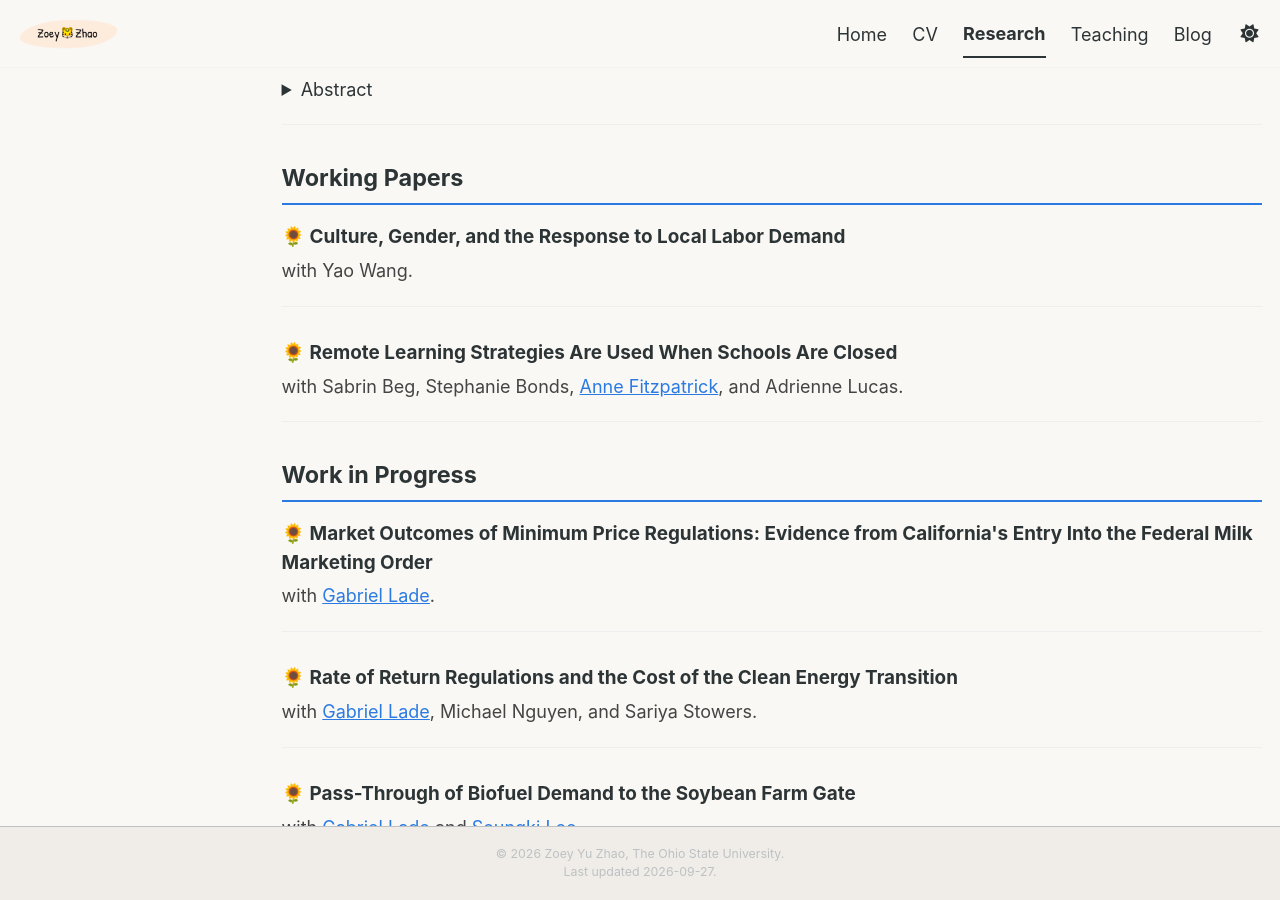
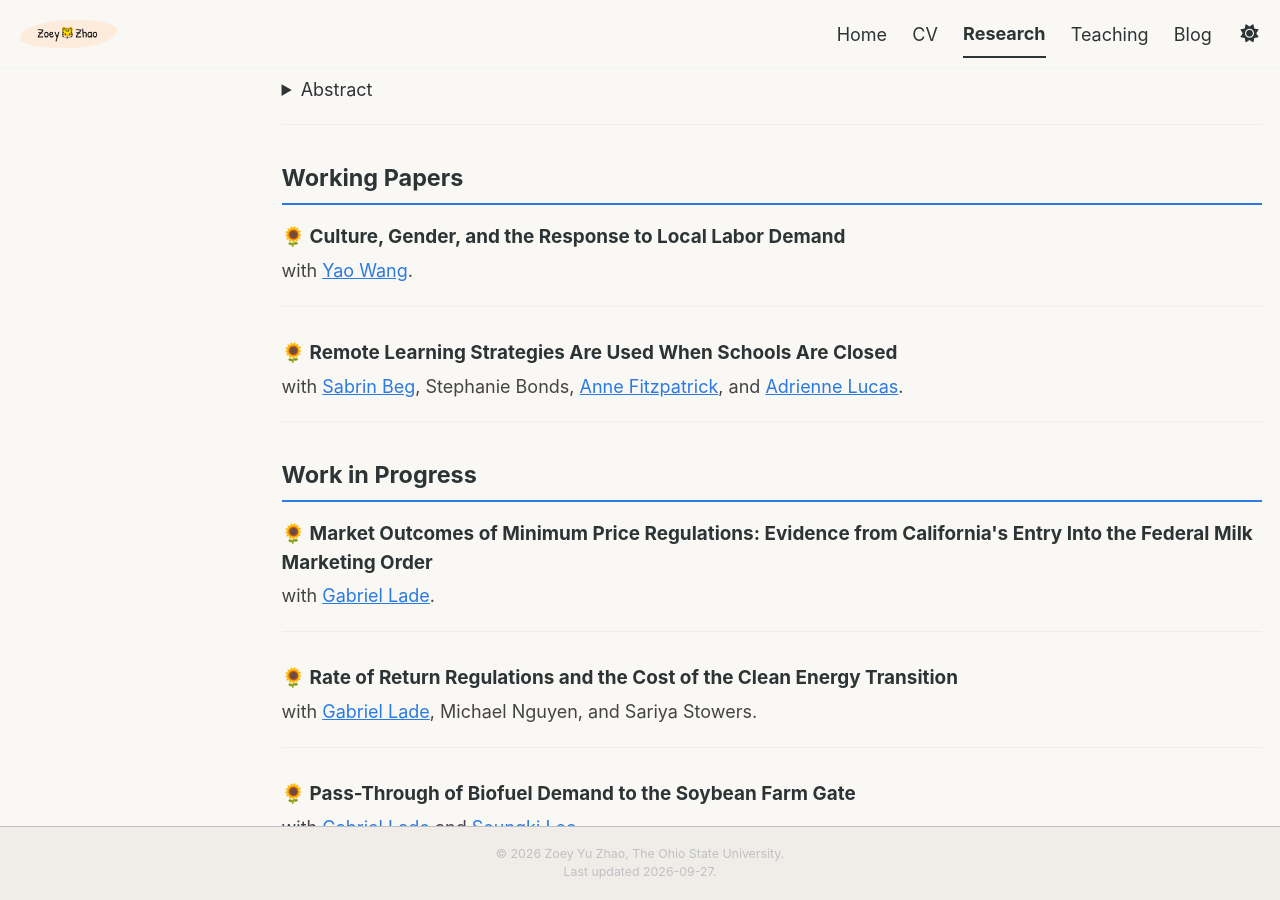
Before and after one commit to zoeyzhao-econ/zoeyzhao-econ.github.io, a Jekyll site: the page built from _pages/research.md, in a window 1280 px wide and 900 px high, scrolled down 835 px. Built offline with Jekyll 4.4.1, drawn with Linux system fonts in a browser that asks for light colours; a style sheet for code colours, icons or effects is not loaded; part of the change alters nothing that is shown.

Commit message:
Add author links for Yao Wang, Sabrin Beg, and Adrienne Lucas
Co-Authored-By: Claude Opus 4.6 <noreply@anthropic.com>

```diff
--- a/_pages/research.md
+++ b/_pages/research.md
@@ -124,12 +124,12 @@ author_profile: true
 
 <div class="paper">
   <div class="paper-title">🌻 Culture, Gender, and the Response to Local Labor Demand</div>
-  <div class="paper-authors">with Yao Wang.</div>
+  <div class="paper-authors">with <a href="https://www.yaowang.info/">Yao Wang</a>.</div>
 </div>
 
 <div class="paper">
   <div class="paper-title">🌻 Remote Learning Strategies Are Used When Schools Are Closed</div>
-  <div class="paper-authors">with Sabrin Beg, Stephanie Bonds, <a href="https://u.osu.edu/fitzpatrick.110/">Anne Fitzpatrick</a>, and Adrienne Lucas.</div>
+  <div class="paper-authors">with <a href="https://sabrinbeg.com/">Sabrin Beg</a>, Stephanie Bonds, <a href="https://u.osu.edu/fitzpatrick.110/">Anne Fitzpatrick</a>, and <a href="https://lerner.udel.edu/faculty-staff-directory/adrienne-lucas/">Adrienne Lucas</a>.</div>
 </div>
 
 <div class="section-heading">Work in Progress</div>
```
